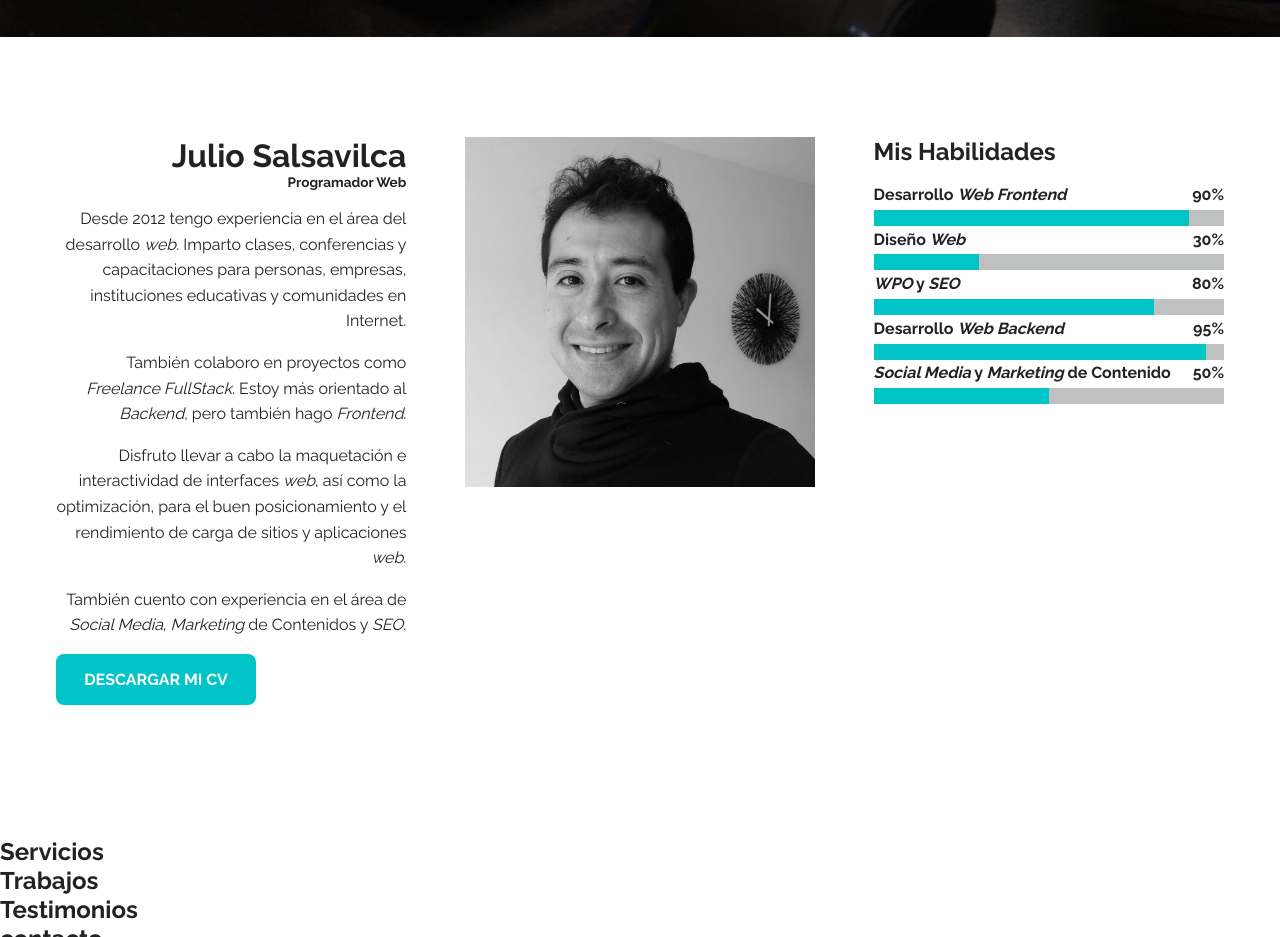
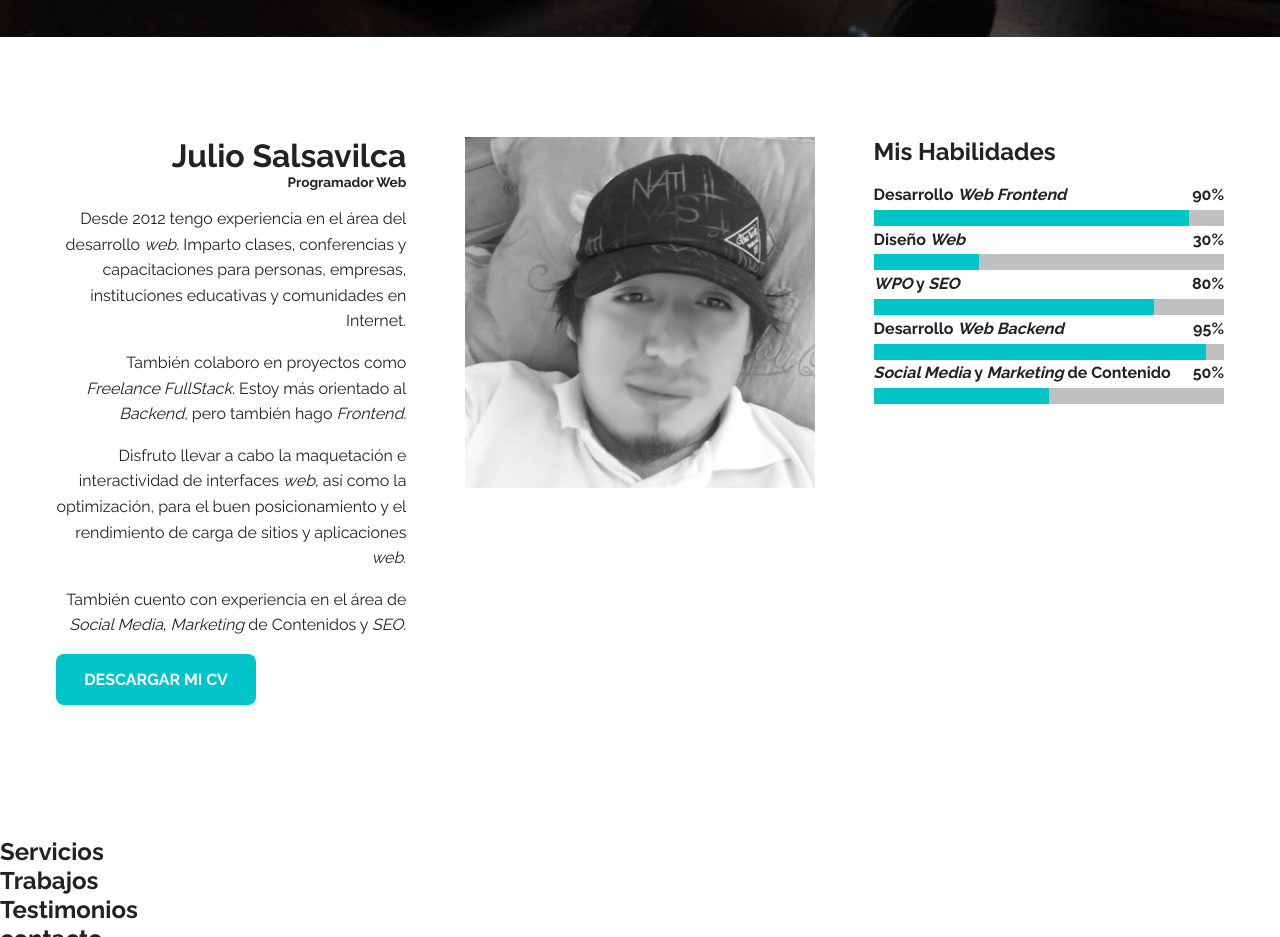
Before and after one commit to jkolaz/briefcase, a plain HTML site: page theme/index.html in a window 1280 px wide. Shown: the part 819-1756 px from the top of the page. Drawn offline with Linux system fonts and the light colour scheme.

Commit message:
[theme] Default image profile

```diff
--- a/theme/index.html
+++ b/theme/index.html
@@ -62,7 +62,7 @@
             </div>
         </article>
         <article>
-            <img class="gray-scale" src="dist/images/jonmircha.jpg" alt="Julio Salsavilca" srcset="">
+            <img class="gray-scale" src="dist/images/js-profile.jpg" alt="Julio Salsavilca" srcset="">
         </article>
         <article>
             <h2 class="text-center text-lg-left">Mis Habilidades</h2>
```
Also changed, not shown: theme/dist/images/js-profile.jpg (added).
